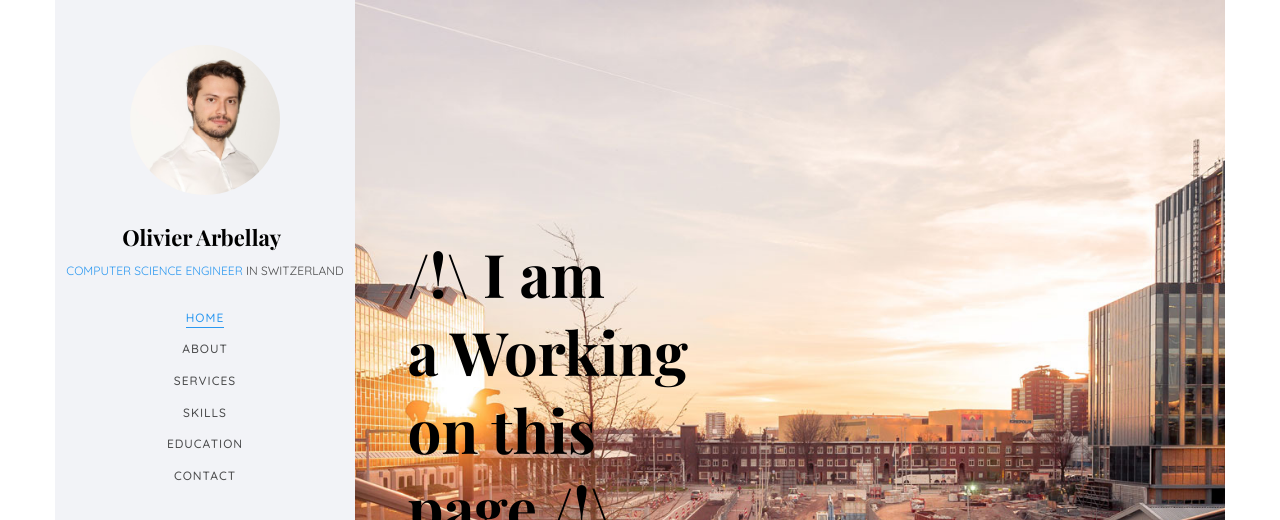
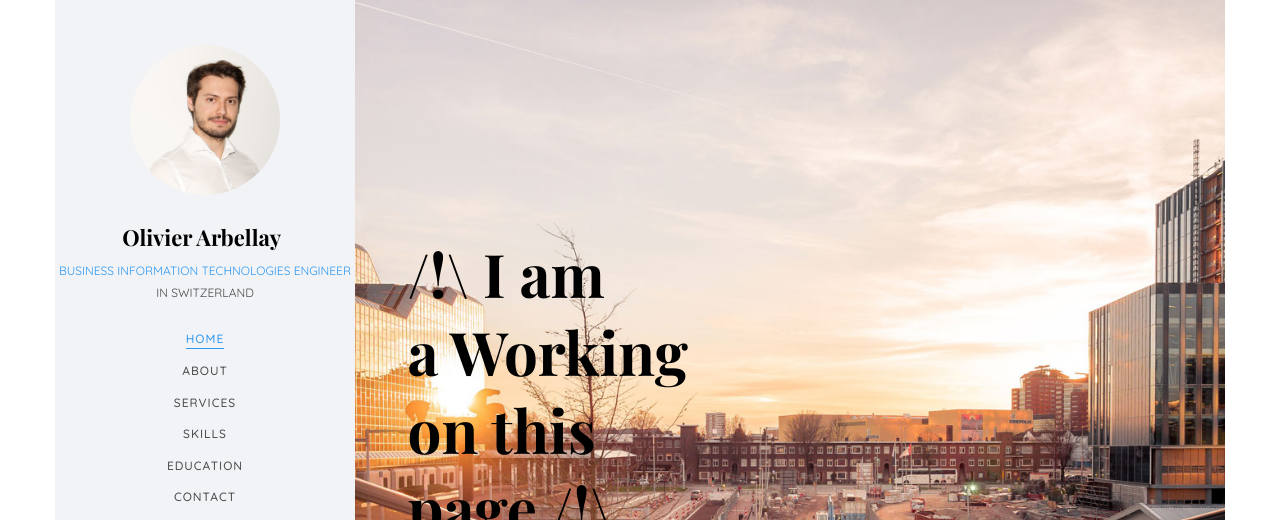
Before and after one commit to Idylx/Idylx.github.io, a plain HTML site: page index.html in a window 1280 px wide. Shown: the top 520 px of the page. Drawn offline with nearby package versions, Linux system fonts and the light colour scheme; files whose address does not match are found by name; a web font is replaced by a local one.

Commit message:
fix row bugs

```diff
--- a/index.html
+++ b/index.html
@@ -58,7 +58,7 @@
 			<div class="text-center">
 				<div class="author-img" style="background-image: url(images/about.jpg);"></div>
 				<h1 id="colorlib-logo"><a href="index.html">Olivier Arbellay</a></h1>
-				<span class="position"><a href="#">Computer Science Engineer</a> in Switzerland</span>
+				<span class="position"><a href="https://www.hevs.ch/fr/hautes-ecoles/haute-ecole-de-gestion-et-tourisme/informatique-de-gestion/bachelors/formation-bachelor-en-informatique-de-gestion-1040">Business Information Technologies engineer</a> in Switzerland</span>
 			</div>
 			<nav id="colorlib-main-menu" role="navigation" class="navbar">
 				<div id="navbar" class="collapse">
@@ -217,6 +217,8 @@ Copyright &copy;<script>document.write(new Date().getFullYear());</script> All r
 								</div>
 							</div>
 						</div>
+					</div>
+					<div class="row row-pt-md">
 						<div class="col-md-4 text-center animate-box">
 							<div class="services color-4">
 								<span class="icon">
```
